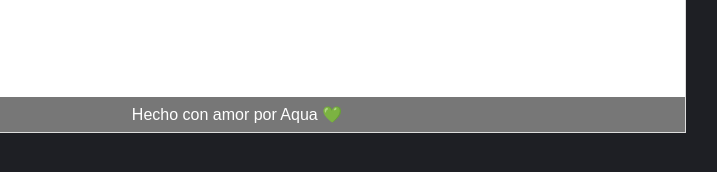
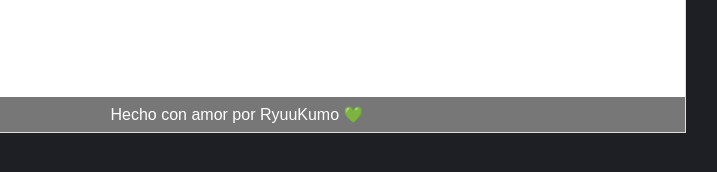
Before and after one commit to RyuuKumo/hyperblog, a plain HTML site: page index.html in a window 1280 px wide. Shown: the part 176-348 px from the top of the page, 403-1120 px from the left. Drawn offline with Linux system fonts and the light colour scheme.

Commit message:
change Aqua for Ryuukumo

```diff
--- a/index.html
+++ b/index.html
@@ -22,7 +22,7 @@
             <p>Suscribete y dale like</p>
         </div>
         <div id="footer">
-            Hecho con amor por Aqua 💚
+            Hecho con amor por RyuuKumo 💚
         </div>
     </div>
 </body>
```
